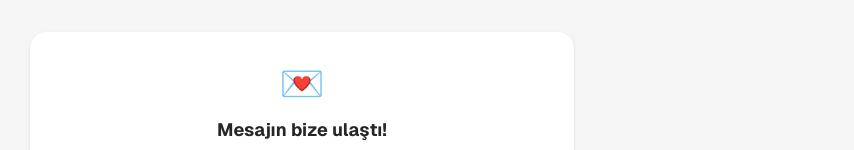
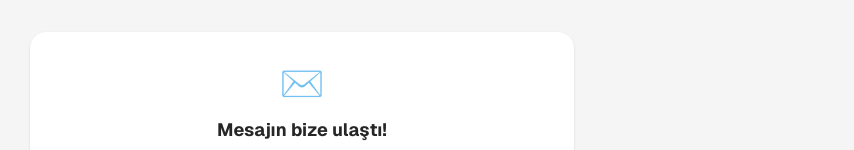
Before and after one commit to Omac2404/duvar, a Next.js app: page /bize-ulasin in a window 1280 px wide. Both pictures are taken after typing "Sample", "Sample", "name@example.com", "5551234", "Sample" into the empty fields and a click on the button "Gönder". Shown: the part 172-322 px from the top of the page, without its empty margins (338-1192 px from the left). Built offline with nearby package versions, Linux system fonts and the light colour scheme; no server answers; the database is empty.

Commit message:
Iletisim formu basari ekraninda kalpsiz zarf ikonu
Co-Authored-By: Claude Fable 5 <noreply@anthropic.com>

```diff
--- a/app/bize-ulasin/page.tsx
+++ b/app/bize-ulasin/page.tsx
@@ -69,7 +69,7 @@ export default function ContactPage() {
 
         {sent ? (
           <div className="mt-8 rounded-2xl bg-white p-8 text-center shadow-sm">
-            <p className="text-4xl">💌</p>
+            <p className="text-4xl">✉️</p>
             <p className="mt-3 text-lg font-bold text-neutral-800">
               Mesajın bize ulaştı!
             </p>
```
